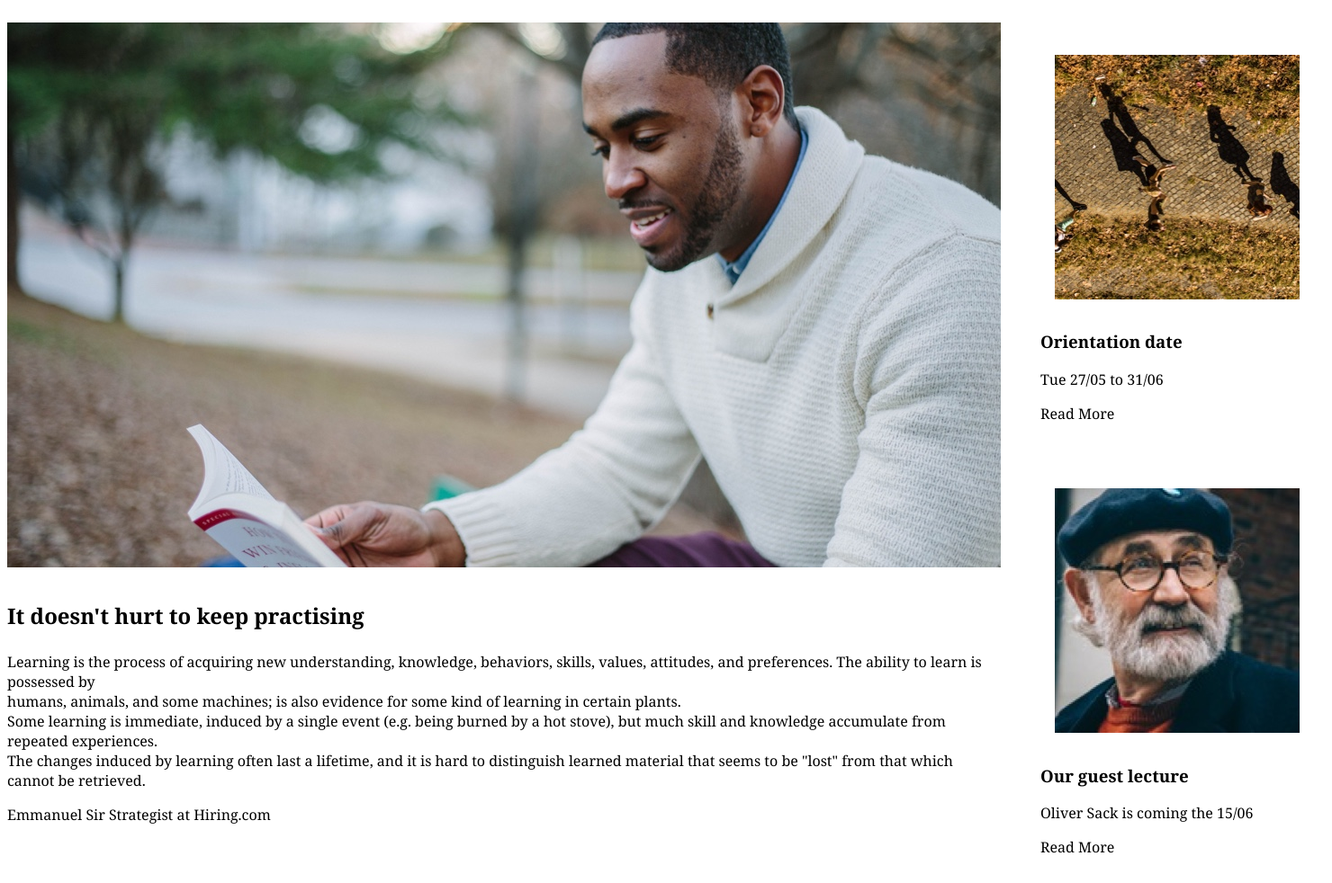
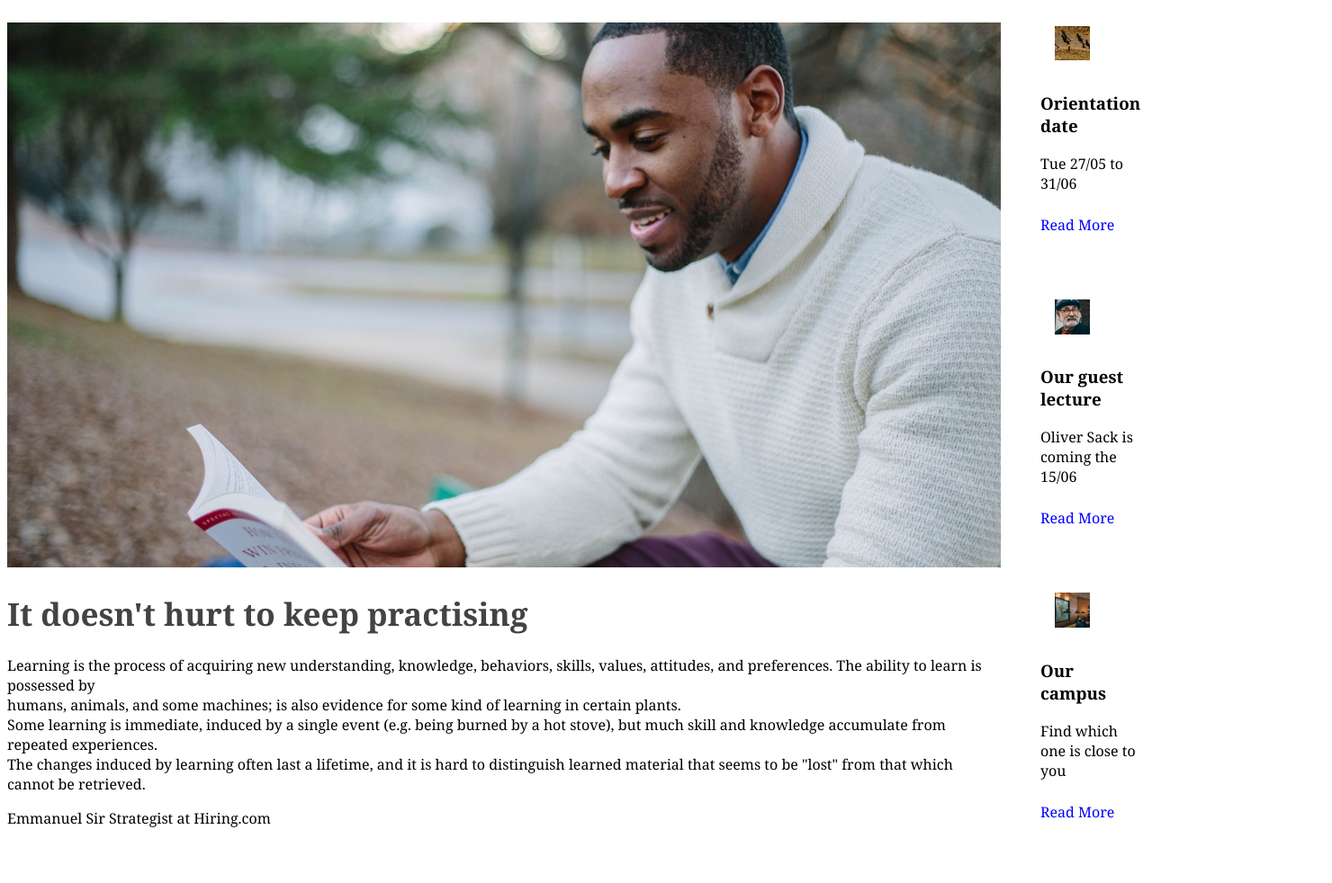
Before and after one commit to JulesWeasley/ColmarAcademy, a plain HTML site: page index.html in a window 1280 px wide. Shown: the part 1008-1990 px from the top of the page at 90% size, 1480 px wide, since content can reach past the window. After the commit the page ends 1969 px from the top, so only its background shows below. Drawn offline with Linux system fonts and the light colour scheme; files whose address does not match are found by name.

Commit message:
finished my goal for today, good job

```diff
--- a/index.html
+++ b/index.html
@@ -32,7 +32,7 @@
     <div class = "main">
         <div id = main-part1>
             <img src="C:\Users\ACER\Documents\Projects-Coding\ColmarAcademy\resources\images\information-main.jpg" alt="man reading">
-            <h2>It doesn't hurt to keep practising</h2>
+            <h1 class = "gray"> It doesn't hurt to keep practising </h1>
             <p>Learning is the process of acquiring new understanding, knowledge, behaviors, skills, values, attitudes, and preferences.
                 The ability to learn is possessed by <br> humans, animals, and some machines; is also evidence for some kind of learning in certain plants. <br>
                 Some learning is immediate, induced by a single event (e.g. being burned by a hot stove), but much skill and
--- a/resources/css/index.css
+++ b/resources/css/index.css
@@ -101,7 +101,6 @@ button {
 }
 
 .main-col {
-    margin-top: 32px;
     width: 40%;
 }
 
@@ -114,4 +113,15 @@ button {
 
 .box img {
     padding: 16px;
+    width: 35%;
 }
+
+.readmore {
+    color: blue;
+    padding-top: 8px;
+}
+
+.gray {
+    color: rgb(68, 67, 67);
+    font-size: 35px;
+}
```
